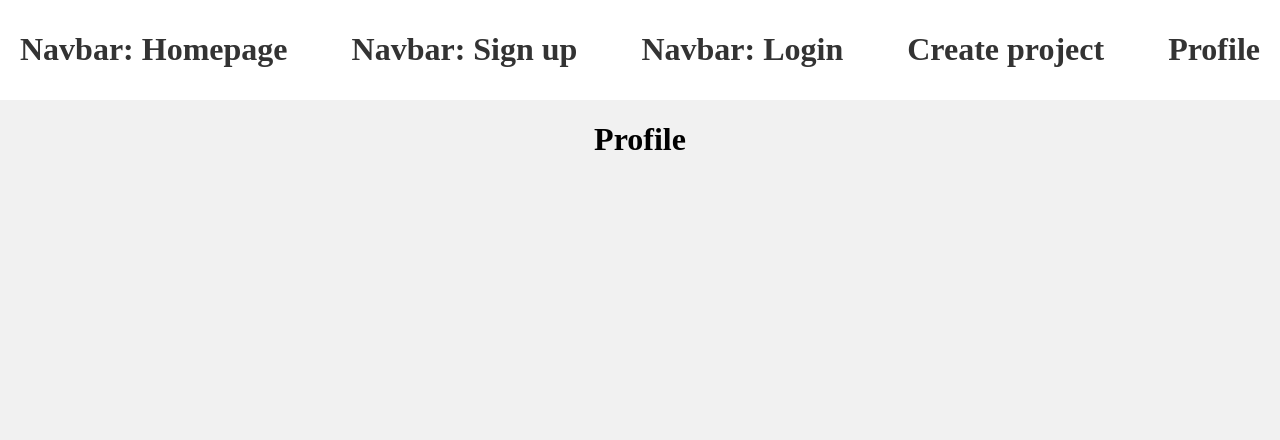
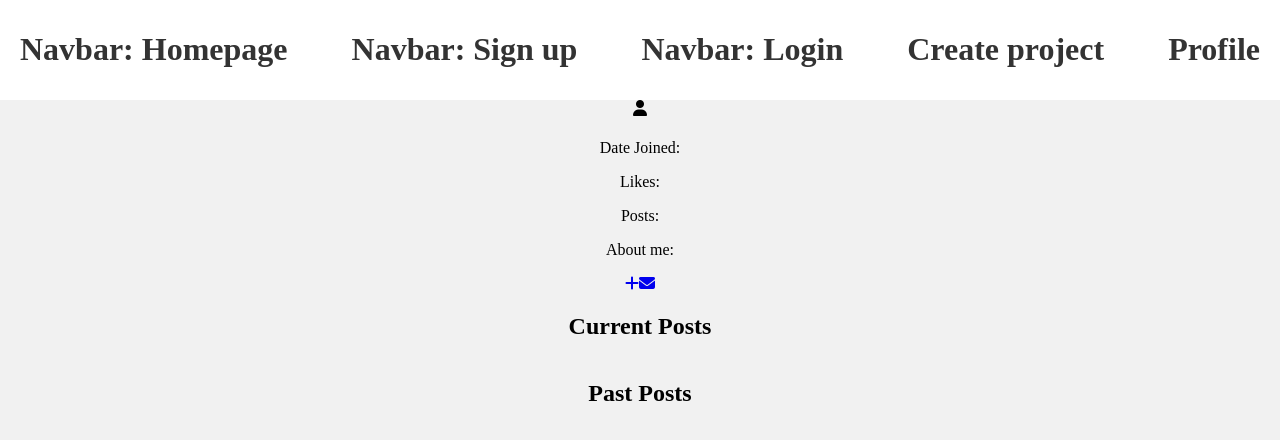
Before and after one commit to SimplyArsh/HoneyComb, a React (Create React App) app in the folder frontend/: page /profile in a window 1280 px wide. Shown: the top 440 px of the page. Built offline with nearby package versions, Linux system fonts and the light colour scheme.

Commit message:
Added refsheet and profile page template
Added font awesome refsheet into index.html. Designed basic profile page.

```diff
--- a/frontend/public/index.html
+++ b/frontend/public/index.html
@@ -1,14 +1,12 @@
 <!DOCTYPE html>
 <html lang="en">
+
 <head>
   <meta charset="utf-8" />
   <link rel="icon" href="%PUBLIC_URL%/favicon.ico" />
   <meta name="viewport" content="width=device-width, initial-scale=1" />
   <meta name="theme-color" content="#000000" />
-    <meta
-      name="description"
-      content="Web site created using create-react-app"
-    />
+  <meta name="description" content="Web site created using create-react-app" />
   <link rel="apple-touch-icon" href="%PUBLIC_URL%/logo192.png" />
   <!--
       manifest.json provides metadata used when your web app is installed on a
@@ -24,8 +22,10 @@
       work correctly both with client-side routing and a non-root public URL.
       Learn how to configure a non-root public URL by running `npm run build`.
     -->
+  <link href="https://cdnjs.cloudflare.com/ajax/libs/font-awesome/6.1.1/css/all.min.css" rel="stylesheet">
   <title>React App</title>
 </head>
+
 <body>
   <noscript>You need to enable JavaScript to run this app.</noscript>
   <div id="root"></div>
@@ -40,4 +40,5 @@
       To create a production bundle, use `npm run build` or `yarn build`.
     -->
 </body>
+
 </html>
--- a/frontend/src/index.css
+++ b/frontend/src/index.css
@@ -97,3 +97,16 @@
 input.error {
   border: 1px solid var(--error);
 }
+
+/* Profile page */
+
+.profilePage {
+  display: flex;
+  flex-direction: column;
+}
+
+.profileUserInfo {
+  display: flex;
+  justify-content: space-between;
+  align-items: center;
+}
--- a/frontend/src/views/Profile.js
+++ b/frontend/src/views/Profile.js
@@ -1,7 +1,43 @@
+import { useState } from "react"
+import { Link } from 'react-router-dom'
+
+const ProfileUserInfo = ({ username, dateJoined, likes, posts, aboutMe }) => (
+    <div className="header">
+        <div className="icon">
+            <i className="fa fa-user"></i> {/* Font Awesome icons */}
+        </div>
+        <div className="profileInfo">
+            <h1>{username}</h1>
+            <p>Date Joined: {dateJoined}</p>
+            <p>Likes: {likes}</p>
+            <p>Posts: {posts}</p>
+            <p>About me: {aboutMe}</p>
+        </div>
+        <div className="actions">
+            <Link to="/createProject"><i className="fa fa-plus"></i></Link>
+            <Link to="/messages"><i className="fa fa-envelope"></i></Link>
+        </div>
+    </div>
+);
+
+const PostList = ({ posts, title }) => (
+    <div className="postList">
+        <h2>{title}</h2>
+        {/* {posts.map((post, index) => (
+            <div key={index} className="post">
+                <h3>{post.title}</h3>
+                <p>{post.content}</p>
+            </div>
+        ))} */}
+    </div>
+);
+
 const Profile = () => {
     return (
-        <div className="createProfile">
-            <h1>Profile</h1>
+        <div className="profilePage">
+            <ProfileUserInfo />
+            <PostList title="Current Posts" />
+            <PostList title="Past Posts" />
         </div>
     )
 }
```
Lines whose indentation alone changed are shown as unchanged.
